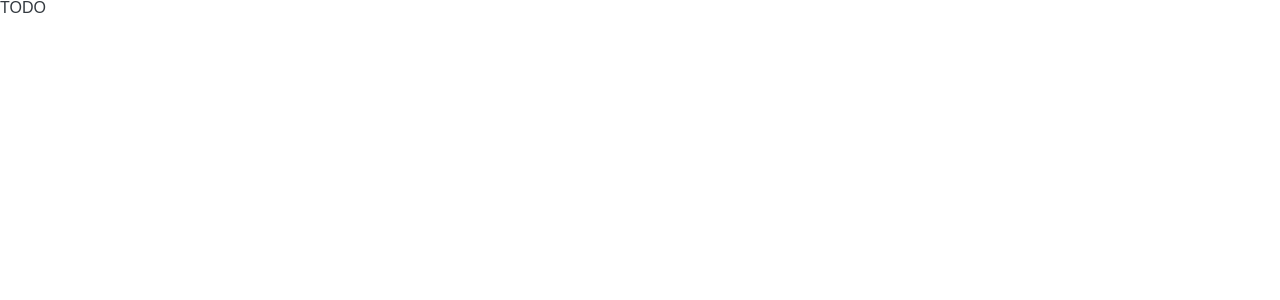
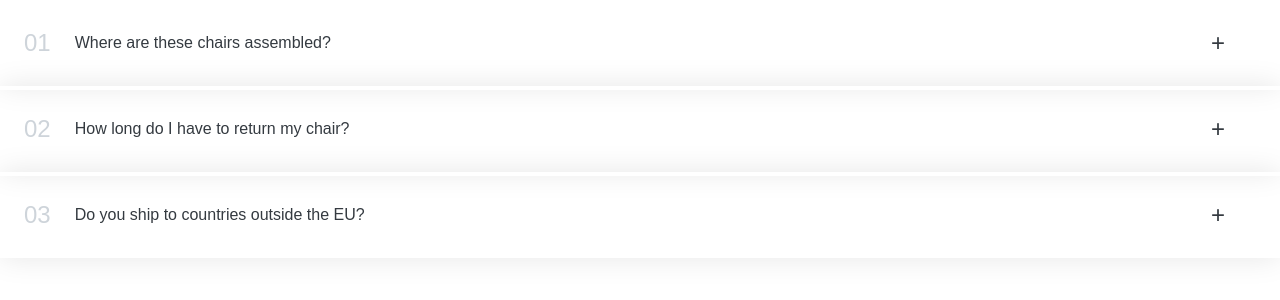
Before and after one commit to joelfuelling/react-exercise-accordion, a React (Create React App) app: page / in a window 1280 px wide. Shown: the top 300 px of the page. Built offline with nearby package versions, Linux system fonts and the light colour scheme.

Commit message:
Complete Modal

```diff
--- a/src/App.js
+++ b/src/App.js
@@ -1,4 +1,4 @@
-import "./styles.css";
+import { useState } from "react";
 
 const faqs = [
   {
@@ -21,11 +21,39 @@ const faqs = [
 export default function App() {
   return (
     <div>
-      <Accordion />
+     <Accordion faqData={faqs}/>
     </div>
   );
 }
 
-function Accordion() {
-  return <div>TODO</div>;
+function Accordion({faqData}) {
+  return (
+    <>
+		<div className="accordian">
+			{/* Below, i is passed to 'AccordianItem' and derived from the ternary to account for numebers 1-9, which would have a leading 0, wherease all others would not. */}
+			{faqData.map((faq, i) => <AccordianItem title={faq.title} num={i}  text={faq.text} /> )}
+		</div>
+  </>
+  )
 }
+
+function AccordianItem({num, title, text}) {
+	const [isOpen, setIsOpen] = useState(false)
+
+	function handleIsOpen() {
+		setIsOpen(!isOpen)
+	}
+
+	return (
+		<>
+		<div className={isOpen ? "open item" : "item"}>
+			<p className="number">{num < 9 ? `0${num+1}` : num + 1}</p>
+			<p className={isOpen ? "text" : "text"}> {title}</p>
+			<p className="icon " onClick={handleIsOpen}> {isOpen ? '-' : '+'} </p>
+
+			{isOpen && <div className="content-box">{text}</div>}
+
+		</div>
+		</>
+	)
+}
--- a/src/index.css
+++ b/src/index.css
@@ -1,38 +1,77 @@
-.App {
-  text-align: center;
+* {
+  padding: 0;
+  margin: 0;
+  box-sizing: border-box;
 }
 
-.App-logo {
-  height: 40vmin;
-  pointer-events: none;
+body {
+  font-family: sans-serif;
+  color: #343a40;
+  line-height: 1;
 }
 
-@media (prefers-reduced-motion: no-preference) {
-  .App-logo {
-    animation: App-logo-spin infinite 20s linear;
-  }
+.accordion {
+  width: 700px;
+  margin: 100px auto;
+  display: flex;
+  flex-direction: column;
+  gap: 24px;
 }
 
-.App-header {
-  background-color: #282c34;
-  min-height: 100vh;
+.item {
+  box-shadow: 0 0 30px rgba(0, 0, 0, 0.1);
+  padding: 20px 24px;
+  padding-right: 48px;
+  cursor: pointer;
+  border-top: 4px solid #fff;
+  border-bottom: 4px solid #fff;
+
+  display: grid;
+  grid-template-columns: auto 1fr auto;
+  column-gap: 24px;
+  row-gap: 32px;
+  align-items: center;
+}
+
+.number {
+  font-size: 24px;
+  font-weight: 500;
+  color: #ced4da;
+}
+
+.title,
+.icon {
+  font-size: 24px;
+  font-weight: 500;
+}
+
+p.icon {
+  padding: 7px;
+}
+
+.content-box {
+  grid-column: 2 / -1;
+  padding-bottom: 16px;
+  line-height: 1.6;
+}
+
+.content-box ul {
+  color: #868e96;
+  margin-left: 16px;
+  margin-top: 16px;
+
   display: flex;
   flex-direction: column;
-  align-items: center;
-  justify-content: center;
-  font-size: calc(10px + 2vmin);
-  color: white;
+  gap: 12px;
 }
 
-.App-link {
-  color: #61dafb;
+/* OPEN STATE */
+.open {
+  border-top: 4px solid #087f5b;
 }
 
-@keyframes App-logo-spin {
-  from {
-    transform: rotate(0deg);
-  }
-  to {
-    transform: rotate(360deg);
-  }
+.open .number,
+.open .text {
+  font-size: 24px;
+  color: #087f5b;
 }
--- a/src/styles.css
+++ /dev/null
@@ -1,72 +0,0 @@
-* {
-  padding: 0;
-  margin: 0;
-  box-sizing: border-box;
-}
-
-body {
-  font-family: sans-serif;
-  color: #343a40;
-  line-height: 1;
-}
-
-.accordion {
-  width: 700px;
-  margin: 100px auto;
-  display: flex;
-  flex-direction: column;
-  gap: 24px;
-}
-
-.item {
-  box-shadow: 0 0 30px rgba(0, 0, 0, 0.1);
-  padding: 20px 24px;
-  padding-right: 48px;
-  cursor: pointer;
-  border-top: 4px solid #fff;
-  border-bottom: 4px solid #fff;
-
-  display: grid;
-  grid-template-columns: auto 1fr auto;
-  column-gap: 24px;
-  row-gap: 32px;
-  align-items: center;
-}
-
-.number {
-  font-size: 24px;
-  font-weight: 500;
-  color: #ced4da;
-}
-
-.title,
-.icon {
-  font-size: 24px;
-  font-weight: 500;
-}
-
-.content-box {
-  grid-column: 2 / -1;
-  padding-bottom: 16px;
-  line-height: 1.6;
-}
-
-.content-box ul {
-  color: #868e96;
-  margin-left: 16px;
-  margin-top: 16px;
-
-  display: flex;
-  flex-direction: column;
-  gap: 12px;
-}
-
-/* OPEN STATE */
-.open {
-  border-top: 4px solid #087f5b;
-}
-
-.open .number,
-.open .text {
-  color: #087f5b;
-}
```
